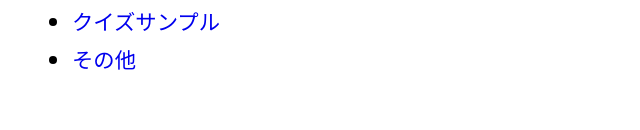
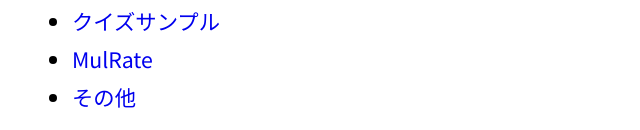
Before and after one commit to r4y3u/edu, a plain HTML site: page index.html in a window 1280 px wide. Shown: the part 168-298 px from the top of the page, without its empty margins (0-640 px from the left). Drawn offline with Linux system fonts and the light colour scheme.

Commit message:
Update index.html

```diff
--- a/index.html
+++ b/index.html
@@ -41,6 +41,7 @@
   <ul>
     <li><a href="https://r4y3u.github.io/edu/quiz_editor.html" target="_blank" rel="noopener noreferrer">クイズエディター</a></li>
     <li><a href="https://r4y3u.github.io/edu/quiz_sample.html" target="_blank" rel="noopener noreferrer">クイズサンプル</a></li>
+    <li><a href="https://r4y3u.github.io/mulrate/index.html" target="_blank" rel="noopener noreferrer">MulRate</a></li>
     <li><a href="https://r4y3u.github.io/edu/x.html" target="_blank" rel="noopener noreferrer">その他</a></li>
   </ul>
 </body>
```
